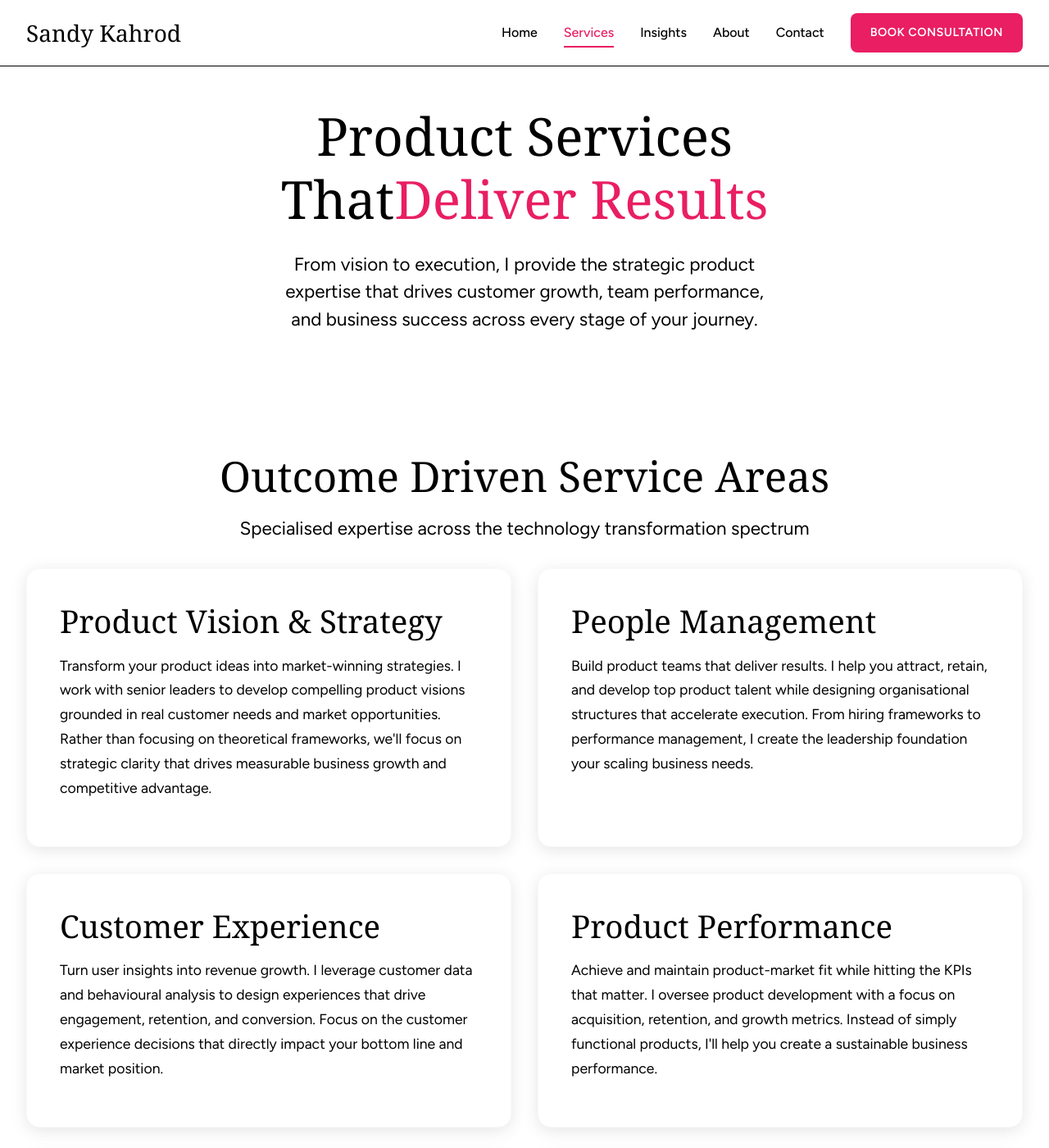
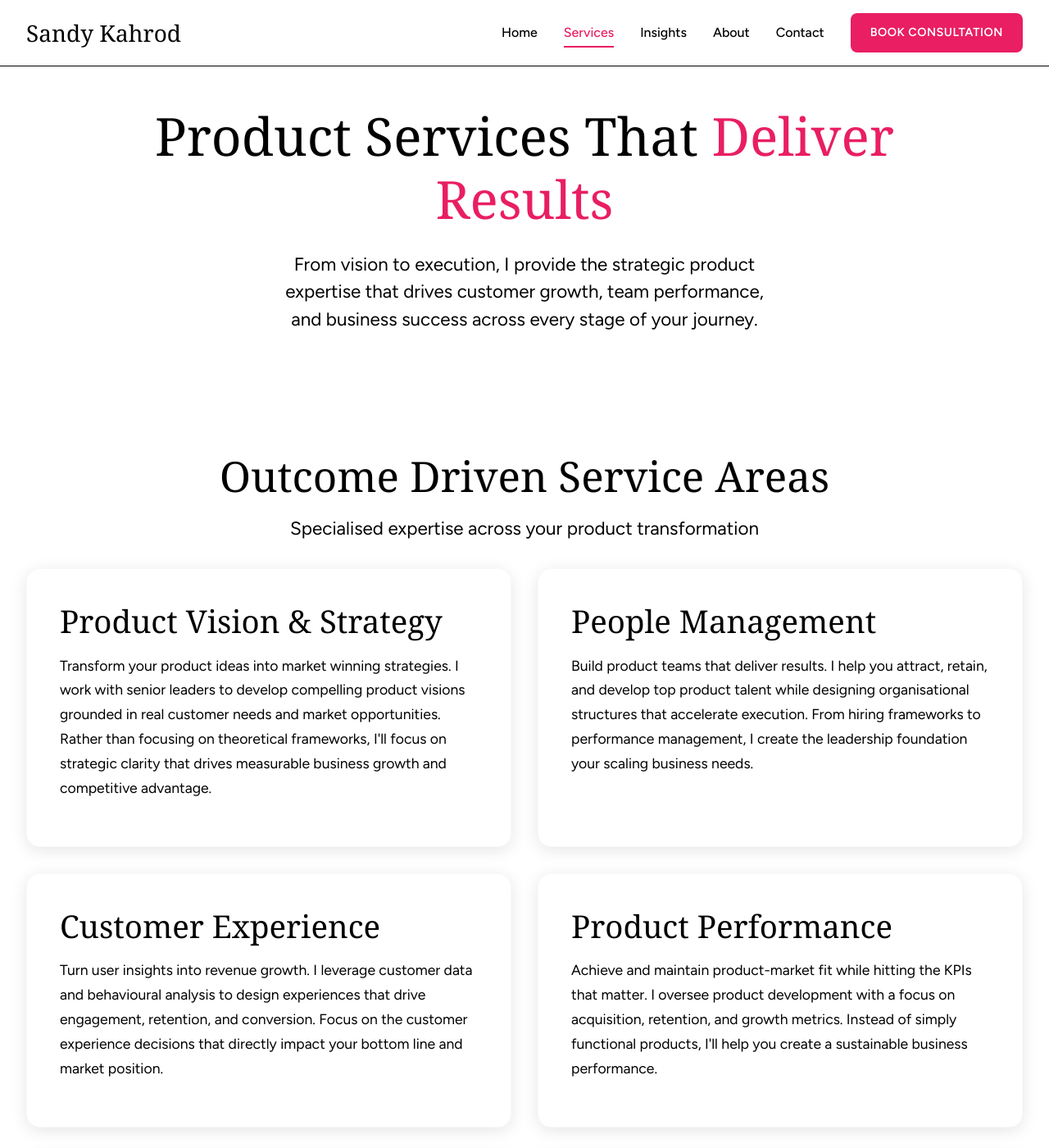
Before and after one commit to skahrod/skahrod.github.io, a Jekyll site: the page built from services.html, in a window 1280 px wide and 1400 px high. Shown: the whole window at 82% size. Built offline with Jekyll 4.4.1, drawn with Linux system fonts in a browser that asks for light colours; some web fonts are replaced.

Commit message:
Services copy edits

```diff
--- a/assets/css/style.css
+++ b/assets/css/style.css
@@ -246,7 +246,7 @@ p {
 }
 
 .hero-centered .text-center {
-    max-width: 800px !important;
+    max-width: 1000px !important;
     margin: 0 auto !important;
     text-align: center !important;
 }
--- a/services.html
+++ b/services.html
@@ -8,7 +8,7 @@ permalink: /services/
 <section class="hero" style="padding: 8rem 0 4rem; background: var(--pure-white);">
     <div class="hero-centered">
         <div class="text-center">
-            <h1>Product Services That<span style="color: var(--hot-pink);">Deliver Results</span></h1>
+            <h1>Product Services That <span style="color: var(--hot-pink);">Deliver Results</span></h1>
             <p class="lead">From vision to execution, I provide the strategic product expertise that drives customer growth, team performance, and business success across every stage of your journey.</p>
         </div>
     </div>
@@ -19,13 +19,13 @@ permalink: /services/
     <div class="container">
         <div class="text-center mb-4">
             <h2>Outcome Driven Service Areas</h2>
-            <p class="lead">Specialised expertise across the technology transformation spectrum</p>
+            <p class="lead">Specialised expertise across your product transformation</p>
         </div>
 
         <div class="grid grid-2">
             <div class="card">
                 <h3>Product Vision & Strategy</h3>
-                <p>Transform your product ideas into market-winning strategies. I work with senior leaders to develop compelling product visions grounded in real customer needs and market opportunities. Rather than focusing on theoretical frameworks, we'll focus on strategic clarity that drives measurable business growth and competitive advantage.</p>
+                <p>Transform your product ideas into market winning strategies. I work with senior leaders to develop compelling product visions grounded in real customer needs and market opportunities. Rather than focusing on theoretical frameworks, I'll focus on strategic clarity that drives measurable business growth and competitive advantage.</p>
             </div>
 
             <div class="card">
```
